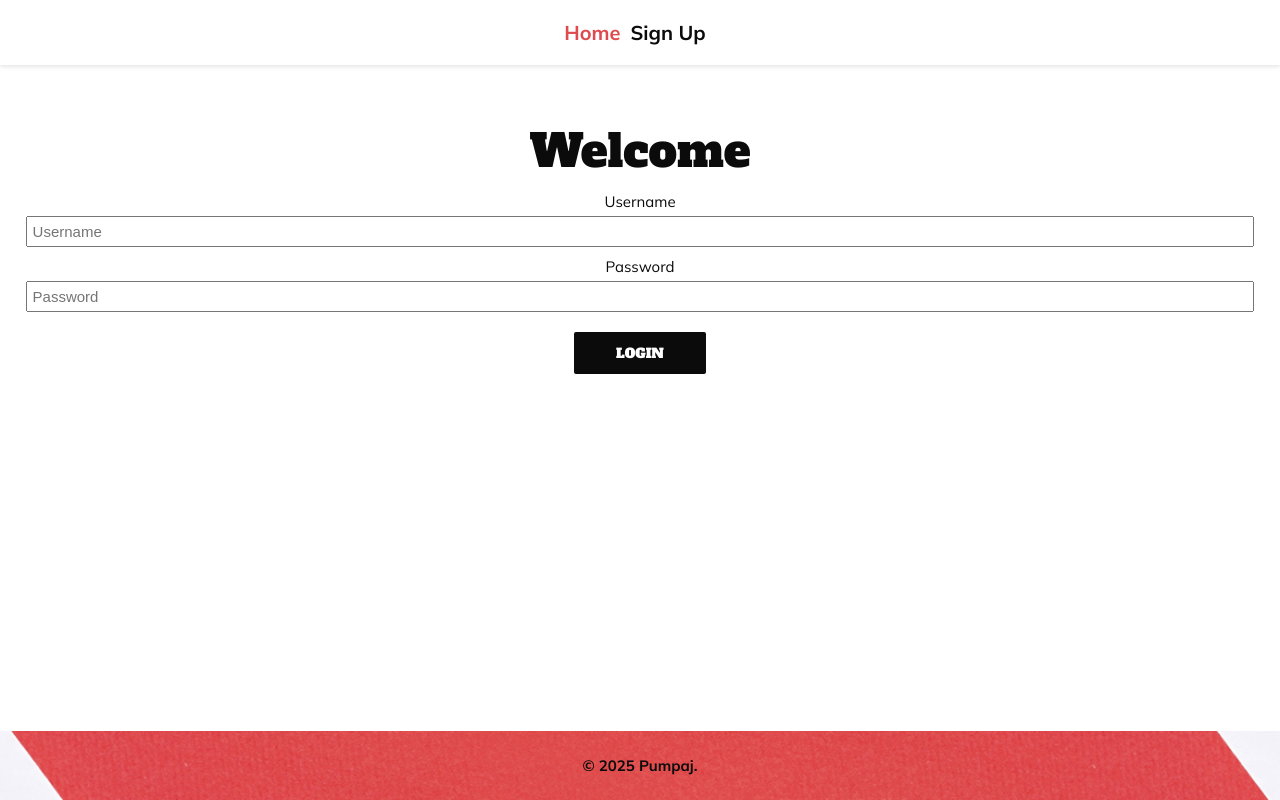
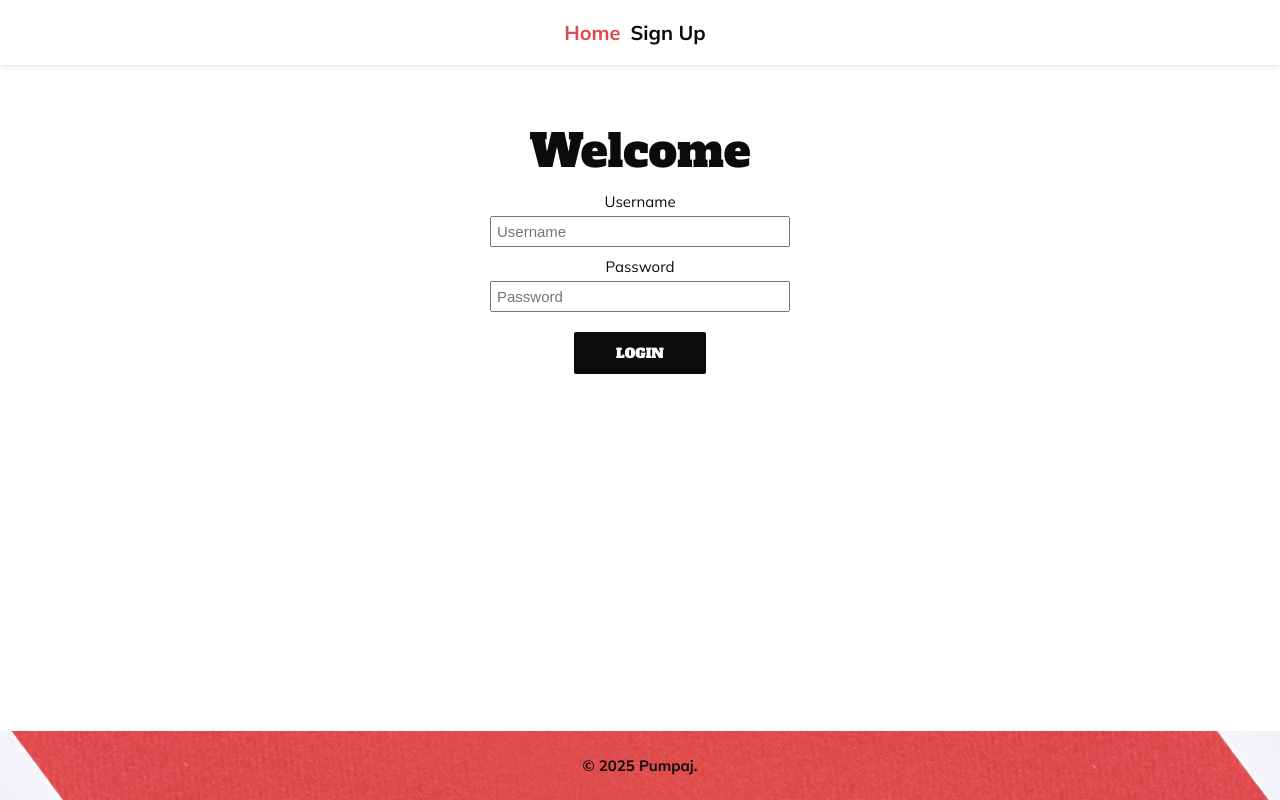
Before and after one commit to mladen081/o, a React (Vite) app: page / in a window 1280 px wide. Built offline with nearby package versions, Linux system fonts and the light colour scheme.

Commit message:
010 up++

```diff
--- a/src/index.css
+++ b/src/index.css
@@ -128,7 +128,7 @@ form input,
 form select {
   font-size: 1.5rem;
   padding: 0.5rem;
-  width: 100%;
+  width: 30rem;
 }
 
 /* form end */
```
